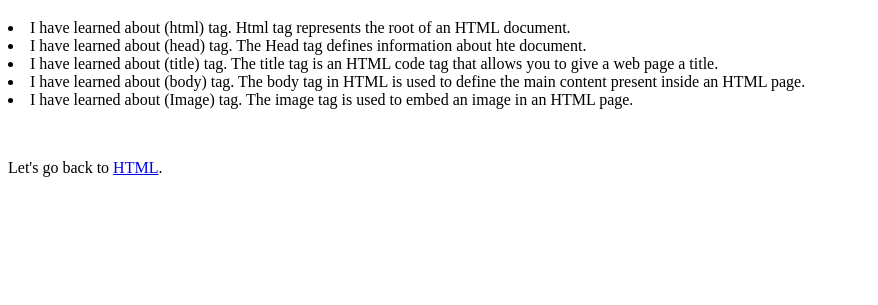
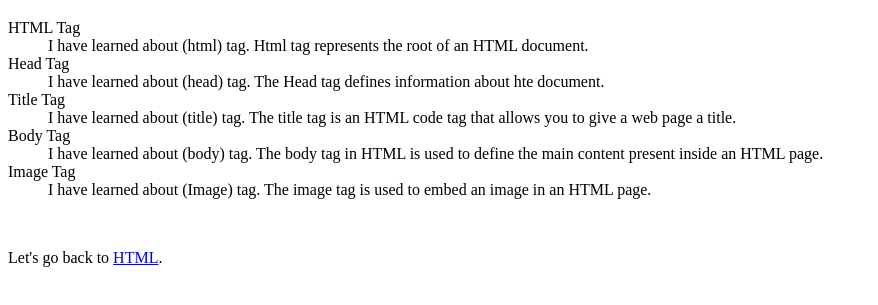
Before and after one commit to Derickfuentes/derickfuentes.github.io, a plain HTML site: page html-assignment/notes.html in a window 1280 px wide. Shown: the part 61-366 px from the top of the page, without its empty margins (0-878 px from the left). Drawn offline with Linux system fonts and the light colour scheme.

Commit message:
changes index.html

```diff
--- a/html-assignment/notes.html
+++ b/html-assignment/notes.html
@@ -10,11 +10,16 @@
     <h1>What have I learned from Web Development 1</h1>
 
     <dl>
-        <li>I have learned about (html) tag. Html tag represents the root of an HTML document.</li>
-        <li>I have learned about (head) tag. The Head tag defines information about hte document. </li>
-        <li>I have learned about (title) tag. The title tag is an HTML code tag that allows you to give a web page a title.</li>
-        <li>I have learned about (body) tag. The body tag in HTML is used to define the main content present inside an HTML page. </li>
-        <li>I have learned about (Image) tag. The image tag is used to embed an image in an HTML page. </li>
+        <dt>HTML Tag</dt>
+        <dd>I have learned about (html) tag. Html tag represents the root of an HTML document.</dd>
+        <dt>Head Tag</dt>
+        <dd>I have learned about (head) tag. The Head tag defines information about hte document.</dd>
+        <dt>Title Tag</dt>
+        <dd>I have learned about (title) tag. The title tag is an HTML code tag that allows you to give a web page a title.</dd>
+        <dt>Body Tag</dt>
+        <dd>I have learned about (body) tag. The body tag in HTML is used to define the main content present inside an HTML page.</dd>
+        <dt>Image Tag</dt>
+        <dd>I have learned about (Image) tag. The image tag is used to embed an image in an HTML page.</dd>
     </dl>
     <br>
     <p>Let's go back to <a href="index.html">HTML</a>.</p>
```
Also changed, not shown: html-assignment/index.html (+1 -1 lines).
